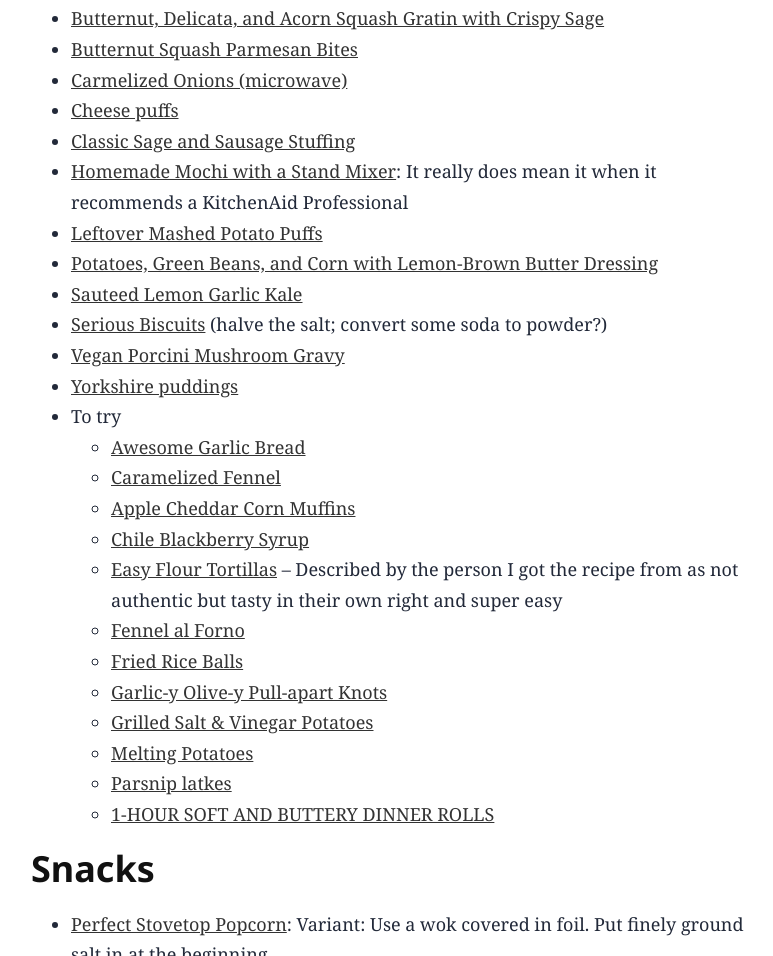
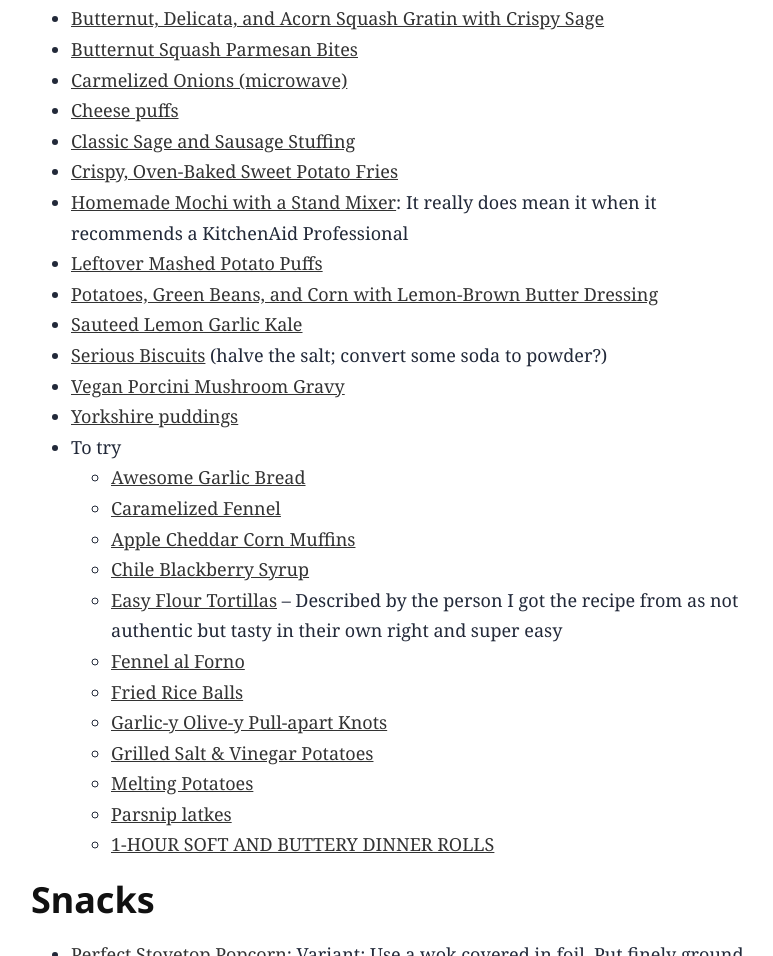
Before and after one commit to ErikaRS/erikars.com, an Astro site in the folder site/: page /recipes in a window 1280 px wide. Shown: the part 3788-4744 px from the top of the page, without its empty margins (249-1022 px from the left). Built offline with nearby package versions, Linux system fonts and the light colour scheme; Astro itself is replaced by a stand-in of ours.

Commit message:
Add recipe for Crispy, Oven-Baked Sweet Potato Fries

```diff
--- a/site/src/pages/recipes/index.md
+++ b/site/src/pages/recipes/index.md
@@ -114,6 +114,7 @@ title: Recipes
 - [Carmelized Onions (microwave)](https://www.food.com/recipe/caramelized-onions-4725)
 - [Cheese puffs](https://www.foodnetwork.com/recipes/cheese-puffs-gougeres-4603138)
 - [Classic Sage and Sausage Stuffing](https://www.google.com/url?q=https%3A%2F%2Fwww.seriouseats.com%2Frecipes%2F2010%2F11%2Fclassic-sage-and-sausage-stuffing-or-dressing-recipe.html&sa=D&sntz=1&usg=AFQjCNGtEM9qkrma21Lyebd7Qfsi1N_Rcg)
+- [Crispy, Oven-Baked Sweet Potato Fries](http://seriouseats.com/baked-sweet-potato-fries-recipe-11839467)
 - [Homemade Mochi with a Stand Mixer](https://www.justonecookbook.com/how-to-make-mochi-with-a-stand-mixer/): It really does mean it when it recommends a KitchenAid Professional
 - [Leftover Mashed Potato Puffs](https://www.google.com/url?q=https%3A%2F%2Fwww.simplysissom.com%2Fleftover-mashed-potato-puffs%2F&sa=D&sntz=1&usg=AFQjCNGs0KDiaOvs8EbzR4l4aq77zij-rg)
 - [Potatoes, Green Beans, and Corn with Lemon-Brown Butter Dressing](http://www.google.com/url?q=http%3A%2F%2Fwww.thekitchn.com%2Frecipe-potatoes-green-beans-and-corn-with-lemon-brown-butter-dressing-121830&sa=D&sntz=1&usg=AFQjCNHuiY4TYzu3m5GXTIlJGTuQN2Ol8w)
```
